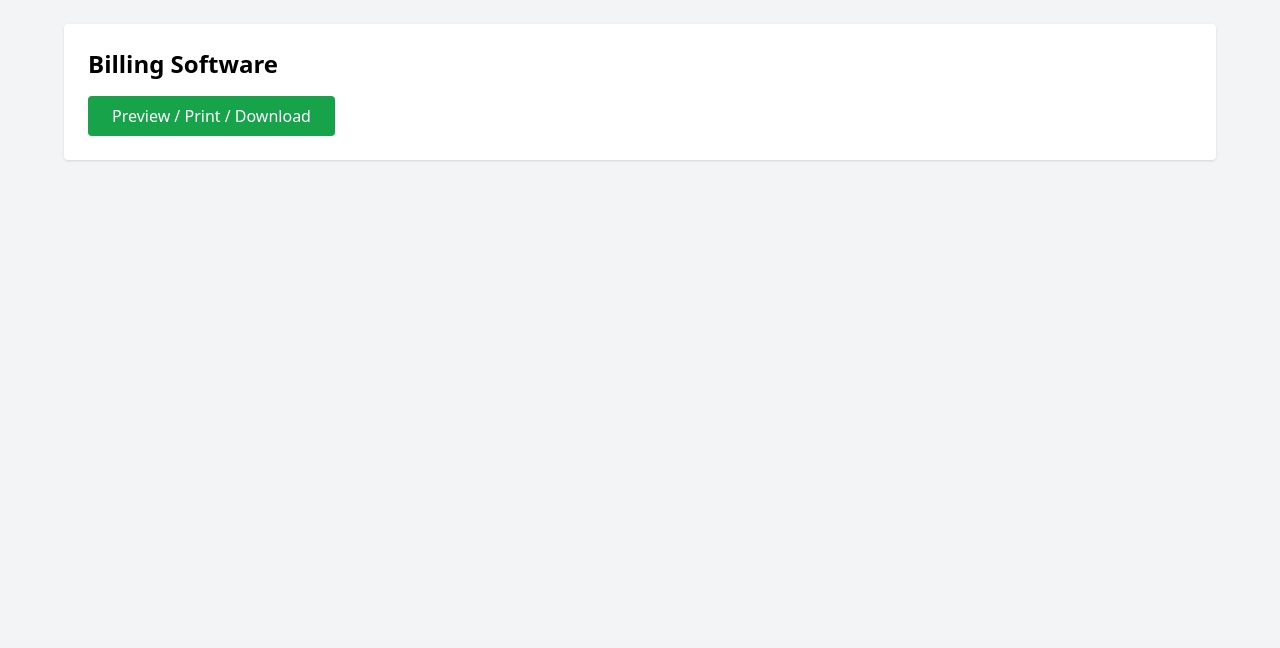
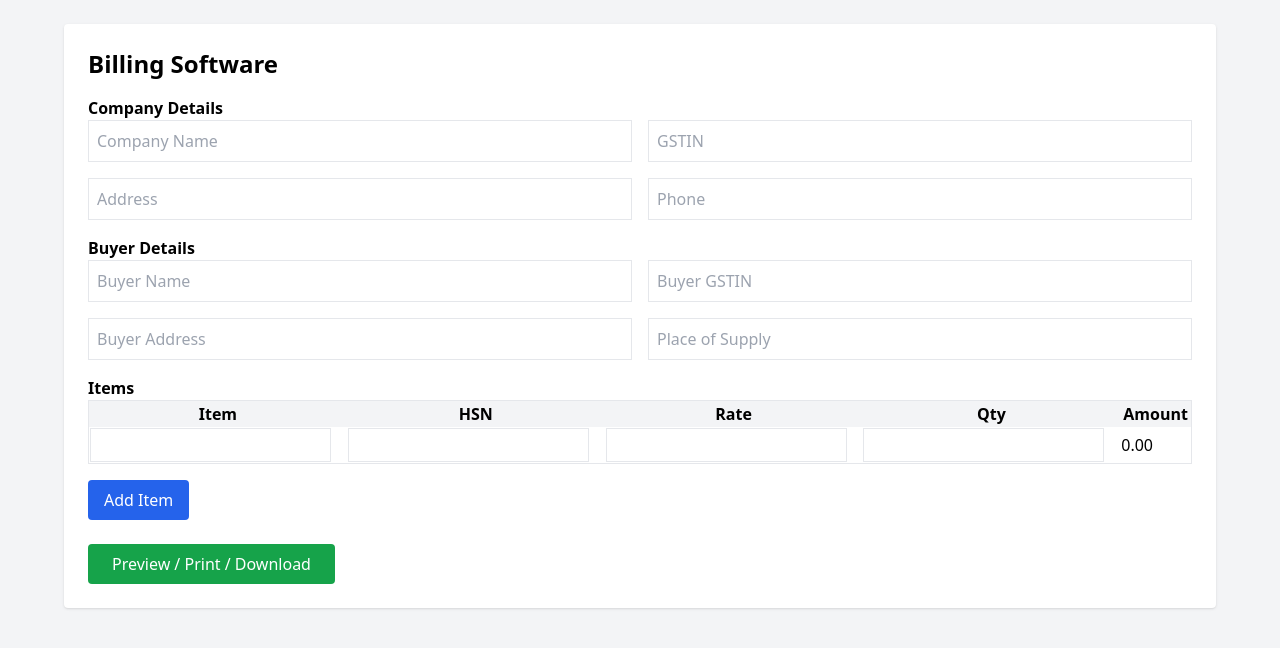
Before and after one commit to alfin004/billing-software, a React (Vite) app: page / in a window 1280 px wide. Shown: the top 648 px of the page. Built offline with nearby package versions, Linux system fonts and the light colour scheme.

Commit message:
Billing UI fix 2

```diff
--- a/src/BillingApp.tsx
+++ b/src/BillingApp.tsx
@@ -3,24 +3,24 @@ import React, { useState } from "react";
 export default function BillingApp() {
   /* ================= SELLER ================= */
   const [seller, setSeller] = useState({
-    name: "Your Company Name",
-    address: "Company Address",
-    phone: "Phone Number",
-    gst: "GSTIN",
-    bankName: "Bank Name",
-    accountName: "Account Holder Name",
-    accountNumber: "Account Number",
-    ifsc: "IFSC Code"
+    name: "",
+    address: "",
+    phone: "",
+    gst: "",
+    bankName: "",
+    accountName: "",
+    accountNumber: "",
+    ifsc: ""
   });
 
   /* ================= BUYER ================= */
   const [buyer, setBuyer] = useState({
-    name: "Customer / Buyer Name",
-    address: "Buyer Address",
-    gst: "Buyer GSTIN",
-    state: "State",
-    stateCode: "State Code",
-    placeOfSupply: "Place of Supply"
+    name: "",
+    address: "",
+    gst: "",
+    state: "",
+    stateCode: "",
+    placeOfSupply: ""
   });
 
   /* ================= INVOICE ================= */
@@ -36,131 +36,135 @@ export default function BillingApp() {
   const [tax, setTax] = useState({ cgst: 9, sgst: 9, igst: 18 });
 
   /* ================= HELPERS ================= */
-  const updateItem = (i: number, f: any, v: any) => {
-    const n = [...items];
-    n[i][f] = v;
-    n[i].amount = n[i].rate * n[i].qty;
-    setItems(n);
+  const updateItem = (i: number, field: string, value: any) => {
+    const copy = [...items];
+    copy[i][field] = value;
+    copy[i].amount = copy[i].rate * copy[i].qty;
+    setItems(copy);
   };
 
   const addItem = () =>
     setItems([...items, { name: "", hsn: "", rate: 0, qty: 1, amount: 0 }]);
 
-  const sub = items.reduce((s, i) => s + i.amount, 0);
-  const cgstAmt = taxType === "CGST_SGST" ? (sub * tax.cgst) / 100 : 0;
-  const sgstAmt = taxType === "CGST_SGST" ? (sub * tax.sgst) / 100 : 0;
-  const igstAmt = taxType === "IGST" ? (sub * tax.igst) / 100 : 0;
-  const total = sub + cgstAmt + sgstAmt + igstAmt;
+  const subTotal = items.reduce((s, i) => s + i.amount, 0);
+  const cgstAmt = taxType === "CGST_SGST" ? (subTotal * tax.cgst) / 100 : 0;
+  const sgstAmt = taxType === "CGST_SGST" ? (subTotal * tax.sgst) / 100 : 0;
+  const igstAmt = taxType === "IGST" ? (subTotal * tax.igst) / 100 : 0;
+  const total = subTotal + cgstAmt + sgstAmt + igstAmt;
 
   /* ================= AMOUNT IN WORDS ================= */
   const numberToWords = (num: number) => {
-    const a = ["","One","Two","Three","Four","Five","Six","Seven","Eight","Nine","Ten",
-      "Eleven","Twelve","Thirteen","Fourteen","Fifteen","Sixteen","Seventeen","Eighteen","Nineteen"];
+    const a = ["","One","Two","Three","Four","Five","Six","Seven","Eight","Nine",
+      "Ten","Eleven","Twelve","Thirteen","Fourteen","Fifteen","Sixteen","Seventeen","Eighteen","Nineteen"];
     const b = ["","","Twenty","Thirty","Forty","Fifty","Sixty","Seventy","Eighty","Ninety"];
-    const w = (n: number): string => {
-      if (n < 20) return a[n];
-      if (n < 100) return b[Math.floor(n/10)] + (n%10 ? " " + a[n%10] : "");
-      if (n < 1000) return a[Math.floor(n/100)] + " Hundred" + (n%100 ? " " + w(n%100) : "");
-      if (n < 100000) return w(Math.floor(n/1000)) + " Thousand" + (n%1000 ? " " + w(n%1000) : "");
-      if (n < 10000000) return w(Math.floor(n/100000)) + " Lakh" + (n%100000 ? " " + w(n%100000) : "");
-      return w(Math.floor(n/10000000)) + " Crore" + (n%10000000 ? " " + w(n%10000000) : "");
+    const w = (n:number):string => {
+      if(n<20) return a[n];
+      if(n<100) return b[Math.floor(n/10)] + (n%10?" "+a[n%10]:"");
+      if(n<1000) return a[Math.floor(n/100)]+" Hundred"+(n%100?" "+w(n%100):"");
+      if(n<100000) return w(Math.floor(n/1000))+" Thousand"+(n%1000?" "+w(n%1000):"");
+      if(n<10000000) return w(Math.floor(n/100000))+" Lakh"+(n%100000?" "+w(n%100000):"");
+      return w(Math.floor(n/10000000))+" Crore"+(n%10000000?" "+w(n%10000000):"");
     };
     return `Rupees ${w(Math.floor(num))} Only`;
   };
 
-  /* ================= INVOICE HTML ================= */
-  const invoiceHTML = `
-  <html>
-  <head>
-    <title>Tax Invoice</title>
-    <script src="https://cdnjs.cloudflare.com/ajax/libs/html2pdf.js/0.10.1/html2pdf.bundle.min.js"></script>
+  /* ================= PREVIEW ================= */
+  const openPreview = () => {
+    const w = window.open("about:blank", "_blank");
+    if (!w) return;
+
+    w.document.write(`
+      <html><head><title>Tax Invoice</title>
       <style>
-      body{font-family:Arial;font-size:12px;margin:0;padding:20px}
-      .page{width:210mm;min-height:297mm;margin:auto;border:1px solid #000;padding:8px}
+        body{font-family:Arial;font-size:12px;padding:20px}
+        table{width:100%;border-collapse:collapse}
+        th,td{border:1px solid #000;padding:4px}
+        .page{width:210mm;min-height:297mm;border:1px solid #000;padding:10px;margin:auto}
         .center{text-align:center}
         .right{text-align:right}
-      table{width:100%;border-collapse:collapse}
-      th,td{border:1px solid #000;padding:4px}
-      .box{border:1px solid #000;padding:6px;margin-top:6px}
-      @media print{.actions{display:none}}
       </style>
-  </head>
-  <body>
-    <div class="actions center">
-      <button onclick="window.print()">Print</button>
-      <button onclick="html2pdf().from(document.getElementById('inv')).set({jsPDF:{unit:'mm',format:'a4'}}).save('invoice.pdf')">Download PDF</button>
+      </head><body>
+      <div class="page">
+        <div class="center">
+          <b>${seller.name}</b><br/>
+          ${seller.address}<br/>
+          GSTIN: ${seller.gst}<br/>
+          <b>TAX INVOICE</b>
         </div>
-
-    <div class="page" id="inv">
-      <div class="center">
-        <strong>${seller.name}</strong><br/>
-        ${seller.address}<br/>
-        Mob: ${seller.phone}<br/>
-        <strong>TAX INVOICE</strong><br/>
-        GSTIN: ${seller.gst}
-      </div>
-
-      <table class="no-border">
-        <tr><td><b>Invoice No:</b> ${invoice.number}</td>
-            <td class="right"><b>Date:</b> ${invoice.date}</td></tr>
-      </table>
-
-      <div class="box">
-        <b>DETAILS OF RECEIVER / BILLED TO</b><br/>
-        ${buyer.name}<br/>
-        ${buyer.address}<br/>
-        GSTIN: ${buyer.gst}<br/>
-        State: ${buyer.state} (${buyer.stateCode}) | Place of Supply: ${buyer.placeOfSupply}
-      </div>
-
+        <hr/>
+        <b>Bill To:</b><br/>
+        ${buyer.name}<br/>${buyer.address}<br/>GSTIN: ${buyer.gst}
+        <br/><br/>
         <table>
-        <tr><th>Sl</th><th>Particulars</th><th>HSN</th><th>Rate</th><th>Qty</th><th>Amount</th></tr>
-        ${items.map((i,idx)=>`
+          <tr><th>Item</th><th>HSN</th><th>Rate</th><th>Qty</th><th>Amount</th></tr>
+          ${items.map(i=>`
             <tr>
-            <td>${idx+1}</td><td>${i.name}</td><td>${i.hsn}</td>
-            <td class="right">${i.rate}</td><td>${i.qty}</td>
-            <td class="right">${i.amount.toFixed(2)}</td>
+              <td>${i.name}</td><td>${i.hsn}</td>
+              <td>${i.rate}</td><td>${i.qty}</td>
+              <td>${i.amount.toFixed(2)}</td>
             </tr>`).join("")}
         </table>
-
-      <table>
-        <tr><td class="right">Taxable Value</td><td class="right">₹${sub.toFixed(2)}</td></tr>
-        ${taxType==="CGST_SGST" ? `
-        <tr><td class="right">CGST</td><td class="right">₹${cgstAmt.toFixed(2)}</td></tr>
-        <tr><td class="right">SGST</td><td class="right">₹${sgstAmt.toFixed(2)}</td></tr>` : `
-        <tr><td class="right">IGST</td><td class="right">₹${igstAmt.toFixed(2)}</td></tr>`}
-        <tr><td class="right"><b>Total</b></td><td class="right"><b>₹${total.toFixed(2)}</b></td></tr>
-      </table>
-
-      <div class="box"><b>Amount in Words:</b><br/>${numberToWords(total)}</div>
-
-      <div class="box">
-        <b>Bank Details</b><br/>
-        ${seller.accountName}<br/>
-        ${seller.accountNumber}<br/>
-        ${seller.bankName}<br/>
-        IFSC: ${seller.ifsc}
+        <p class="right"><b>Total: ₹${total.toFixed(2)}</b></p>
+        <p><b>Amount in Words:</b> ${numberToWords(total)}</p>
       </div>
-
-      <div class="right" style="margin-top:20px">Authorised Signatory</div>
-    </div>
-  </body>
-  </html>`;
-
-  const openPreview = () => {
-    const w = window.open("about:blank","_blank");
-    w?.document.write(invoiceHTML);
-    w?.document.close();
+      </body></html>
+    `);
+    w.document.close();
   };
 
+  /* ================= UI ================= */
   return (
     <div className="bg-gray-100 min-h-screen p-6">
       <div className="bg-white p-6 rounded shadow max-w-6xl mx-auto">
         <h1 className="text-2xl font-bold mb-4">Billing Software</h1>
+
+        {/* COMPANY */}
+        <h2 className="font-semibold">Company Details</h2>
+        <div className="grid grid-cols-2 gap-4 mb-4">
+          <input placeholder="Company Name" className="border p-2" onChange={e=>setSeller({...seller,name:e.target.value})}/>
+          <input placeholder="GSTIN" className="border p-2" onChange={e=>setSeller({...seller,gst:e.target.value})}/>
+          <input placeholder="Address" className="border p-2" onChange={e=>setSeller({...seller,address:e.target.value})}/>
+          <input placeholder="Phone" className="border p-2" onChange={e=>setSeller({...seller,phone:e.target.value})}/>
+        </div>
+
+        {/* BUYER */}
+        <h2 className="font-semibold">Buyer Details</h2>
+        <div className="grid grid-cols-2 gap-4 mb-4">
+          <input placeholder="Buyer Name" className="border p-2" onChange={e=>setBuyer({...buyer,name:e.target.value})}/>
+          <input placeholder="Buyer GSTIN" className="border p-2" onChange={e=>setBuyer({...buyer,gst:e.target.value})}/>
+          <input placeholder="Buyer Address" className="border p-2" onChange={e=>setBuyer({...buyer,address:e.target.value})}/>
+          <input placeholder="Place of Supply" className="border p-2" onChange={e=>setBuyer({...buyer,placeOfSupply:e.target.value})}/>
+        </div>
+
+        {/* ITEMS */}
+        <h2 className="font-semibold">Items</h2>
+        <table className="w-full border mb-4">
+          <thead className="bg-gray-100">
+            <tr><th>Item</th><th>HSN</th><th>Rate</th><th>Qty</th><th>Amount</th></tr>
+          </thead>
+          <tbody>
+            {items.map((it,i)=>(
+              <tr key={i}>
+                <td><input className="border p-1" onChange={e=>updateItem(i,"name",e.target.value)}/></td>
+                <td><input className="border p-1" onChange={e=>updateItem(i,"hsn",e.target.value)}/></td>
+                <td><input type="number" className="border p-1" onChange={e=>updateItem(i,"rate",+e.target.value)}/></td>
+                <td><input type="number" className="border p-1" onChange={e=>updateItem(i,"qty",+e.target.value)}/></td>
+                <td>{it.amount.toFixed(2)}</td>
+              </tr>
+            ))}
+          </tbody>
+        </table>
+
+        <button onClick={addItem} className="bg-blue-600 text-white px-4 py-2 rounded">
+          Add Item
+        </button>
+
+        <div className="mt-6">
           <button onClick={openPreview} className="bg-green-600 text-white px-6 py-2 rounded">
             Preview / Print / Download
           </button>
         </div>
       </div>
+    </div>
   );
 }
```
Lines whose indentation alone changed are shown as unchanged.
